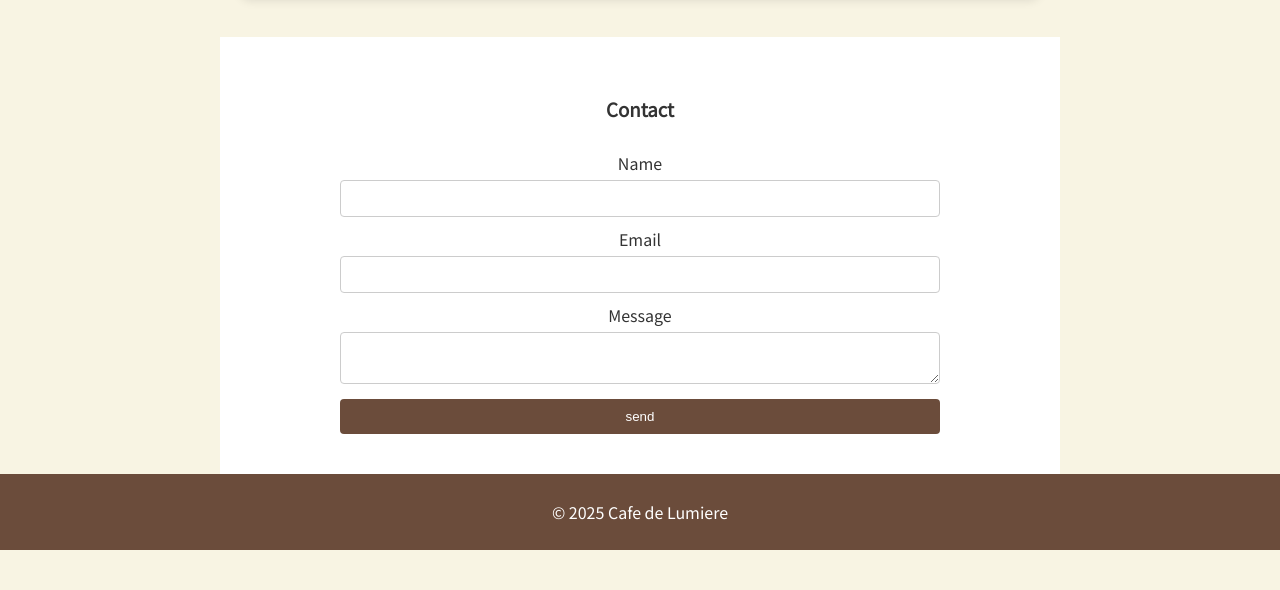
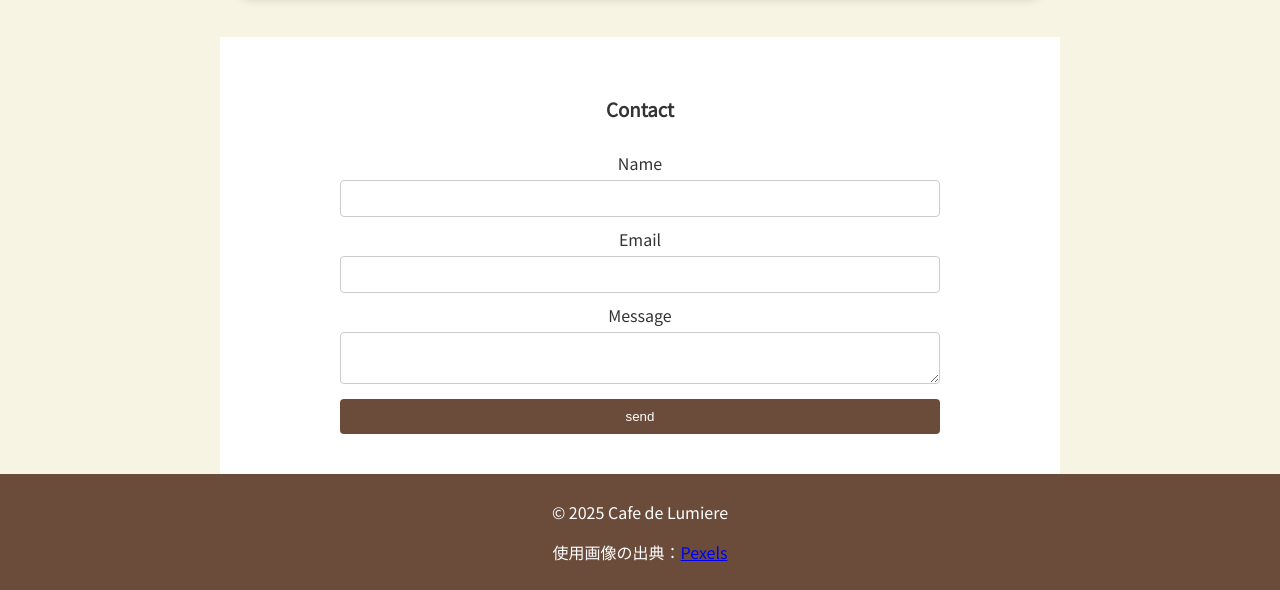
Before and after one commit to blk-chn/cafe-site, a plain HTML site: page index.html in a window 1280 px wide. Shown: the part 1723-2313 px from the top of the page. Before the commit the page ends 2273 px from the top, so only its background shows below. Drawn offline with nearby package versions, Linux system fonts and the light colour scheme.

Commit message:
Update index.html

```diff
--- a/index.html
+++ b/index.html
@@ -82,6 +82,7 @@
         <!-- フッター -->
          <footer>
             <p>&copy; 2025 Cafe de Lumiere</p>
+             <p>使用画像の出典：<a href="https://www.pexels.com/" target="break">Pexels</a></p>
          </footer>
 </body>
 </html>
```
